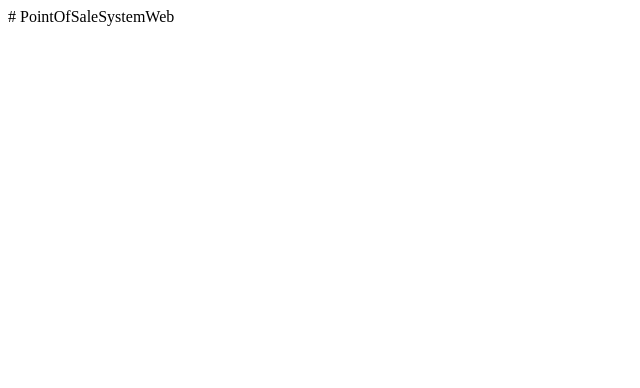
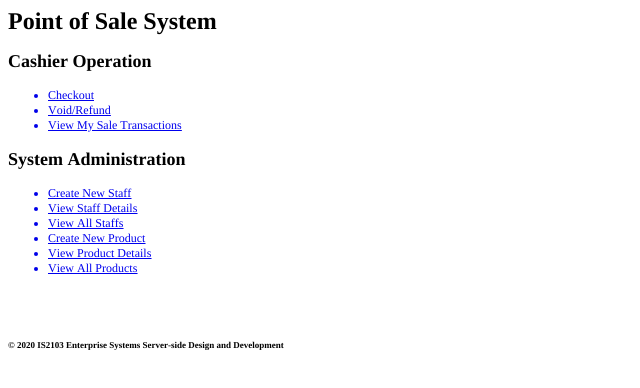
Before and after one commit to Sylvia310800/PointOfSaleSystemWeb, a plain HTML site: page index.html in a window 1280 px wide. Shown: the whole page, without its empty margins (0-640 px from the left). Drawn offline with Linux system fonts and the light colour scheme.

Commit message:
added nav menu for sysadmin to /index.html

```diff
--- a/index.html
+++ b/index.html
@@ -1 +1,43 @@
-# PointOfSaleSystemWeb
+<!DOCTYPE html PUBLIC "-//W3C//DTD HTML 4.01//EN" "http://www.w3.org/TR/html4/strict.dtd">
+<html>
+<head>
+  <meta http-equiv="Content-Type" content="text/html; charset=utf-8">
+  <meta http-equiv="Content-Style-Type" content="text/css">
+  <title></title>
+  <meta name="Generator" content="Cocoa HTML Writer">
+  <meta name="CocoaVersion" content="1894.6">
+  <style type="text/css">
+    p.p1 {margin: 0.0px 0.0px 16.1px 0.0px; font: 24.0px Times; color: #000000; -webkit-text-stroke: #000000}
+    p.p2 {margin: 0.0px 0.0px 14.9px 0.0px; font: 18.0px Times; color: #000000; -webkit-text-stroke: #000000}
+    p.p4 {margin: 0.0px 0.0px 12.0px 0.0px; font: 12.0px Times; color: #000000; -webkit-text-stroke: #000000; min-height: 14.0px}
+    p.p5 {margin: 0.0px 0.0px 6.0px 0.0px; font: 12.0px Times; color: #000000; -webkit-text-stroke: #000000; min-height: 14.0px}
+    p.p6 {margin: 0.0px 0.0px 20.9px 0.0px; font: 9.0px Times; color: #000000; -webkit-text-stroke: #000000}
+    li.li3 {margin: 0.0px 0.0px 0.0px 0.0px; font: 12.0px Times; color: #0000e9; -webkit-text-stroke: #0000e9}
+    span.s1 {font-kerning: none}
+    span.s2 {-webkit-text-stroke: 0px #000000}
+    span.s3 {text-decoration: underline ; font-kerning: none; -webkit-text-stroke: 0px #0000e9}
+    ul.ul1 {list-style-type: disc}
+  </style>
+</head>
+<body>
+<p class="p1"><span class="s1"><b>Point of Sale System</b></span></p>
+<p class="p2"><span class="s1"><b>Cashier Operation</b></span></p>
+<ul class="ul1">
+  <li class="li3"><span class="s2"><a href="file:///Users/sylvia/Desktop/IS2103/Lab/Week9/htdocs/cashierOperation/checkout.html"><span class="s3">Checkout</span></a></span></li>
+  <li class="li3"><span class="s2"><a href="file:///Users/sylvia/Desktop/IS2103/Lab/Week9/htdocs/cashierOperation/voidRefund.html"><span class="s3">Void/Refund</span></a></span></li>
+  <li class="li3"><span class="s2"><a href="file:///Users/sylvia/Desktop/IS2103/Lab/Week9/htdocs/cashierOperation/viewMySaleTransactions.html"><span class="s3">View My Sale Transactions</span></a></span></li>
+</ul>
+<p class="p2"><span class="s1"><b>System Administration</b></span></p>
+<ul class="ul1">
+  <li class="li3"><span class="s2"><a href="file:///Users/sylvia/Desktop/IS2103/Lab/Week9/htdocs/systemAdministration/createNewStaff.html"><span class="s3">Create New Staff</span></a></span></li>
+  <li class="li3"><span class="s2"><a href="file:///Users/sylvia/Desktop/IS2103/Lab/Week9/htdocs/systemAdministration/viewStaffDetails.html"><span class="s3">View Staff Details</span></a></span></li>
+  <li class="li3"><span class="s2"><a href="file:///Users/sylvia/Desktop/IS2103/Lab/Week9/htdocs/systemAdministration/viewAllStaffs.html"><span class="s3">View All Staffs</span></a></span></li>
+  <li class="li3"><span class="s2"><a href="file:///Users/sylvia/Desktop/IS2103/Lab/Week9/htdocs/systemAdministration/createNewProduct.html"><span class="s3">Create New Product</span></a></span></li>
+  <li class="li3"><span class="s2"><a href="file:///Users/sylvia/Desktop/IS2103/Lab/Week9/htdocs/systemAdministration/viewProductDetails.html"><span class="s3">View Product Details</span></a></span></li>
+  <li class="li3"><span class="s2"><a href="file:///Users/sylvia/Desktop/IS2103/Lab/Week9/htdocs/systemAdministration/viewAllProducts.html"><span class="s3">View All Products</span></a></span></li>
+</ul>
+<p class="p4"><span class="s1"></span><br></p>
+<p class="p5"><span class="s1"></span><br></p>
+<p class="p6"><span class="s1"><b>© 2020 IS2103 Enterprise Systems Server-side Design and Development</b></span></p>
+</body>
+</html>
```
